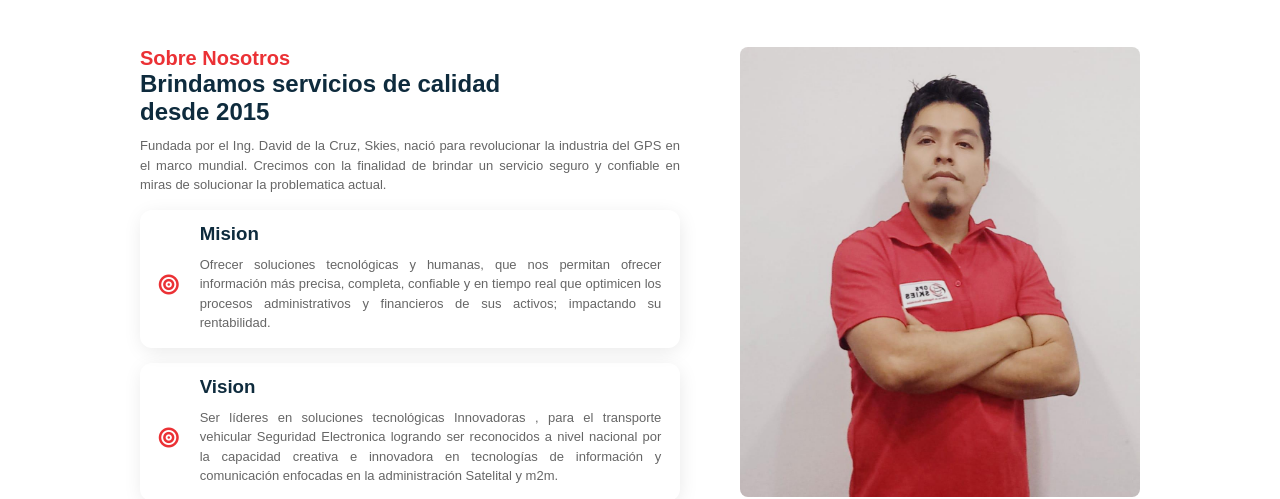
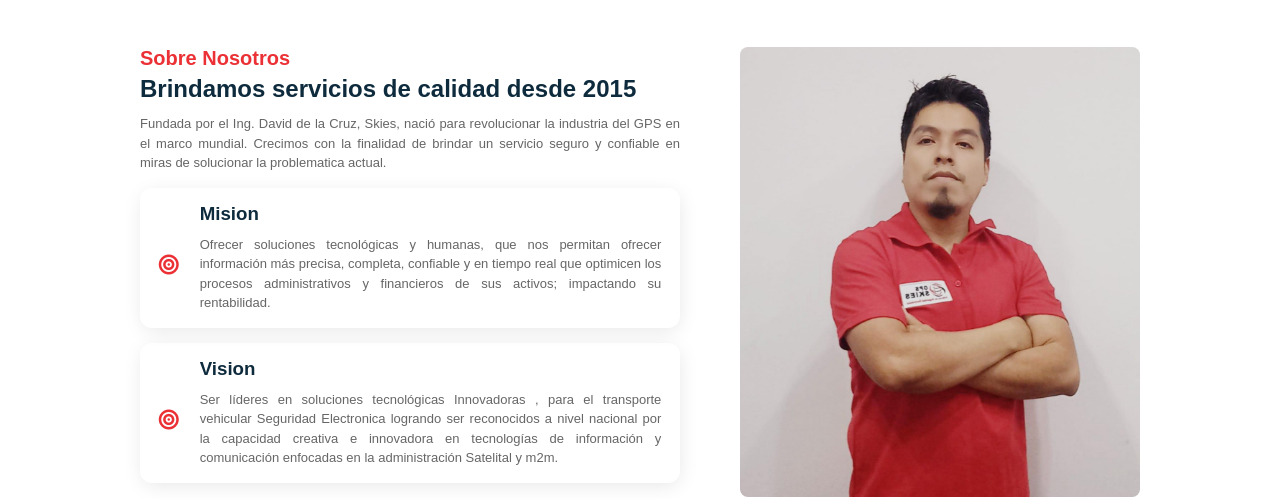
Before and after one commit to LuisOM1/web-front, a React (Create React App) app: page /about in a window 1280 px wide. Shown: the part 327-826 px from the top of the page. Built offline with nearby package versions, Linux system fonts and the light colour scheme.

Commit message:
mejoras section-nosotros

```diff
--- a/src/components/About.js
+++ b/src/components/About.js
@@ -43,9 +43,9 @@ function About (){
             	<div className='about_container'>
 					<div className='about_container_1'>
 						<div className='about_container_left'>
-							<span className="about_sub_title">Sobre Nosotros</span>
-							<h2>Brindamos servicios de calidad <br></br>
-								<span>desde 2015</span>
+							<h4 className="about_sub_title">Sobre Nosotros</h4>
+							<h2>Brindamos servicios de calidad
+								<span> desde 2015</span>
 							</h2>
 							<p>Fundada por el Ing. David de la Cruz, Skies, nació para revolucionar la
 								industria del GPS en el marco mundial. Crecimos con la finalidad de brindar
--- a/src/css/about.css
+++ b/src/css/about.css
@@ -25,14 +25,16 @@ body.active_video{ overflow-y: hidden; }
 
                 .about_sub_title {
                     font-size: 20px;
-                    font-weight: 700;
+                    font-weight: 600;
                     color: var(--color-rojo-logo);
+                    margin-bottom: 5px;
                 }
                 .about_container_left h2, .about_container_left h3 {
-                    margin-bottom: 10px;
-                    font-weight: 700;
+                    font-weight: 600;
                     color: #0e2b3d;
                 }
+                .about_container_left h2{ margin-bottom: 11px; }
+                .about_container_left h3{ margin-bottom: 10px; }
                 .about_container_left p {
                     font-size: 13px;
                     text-align: justify;
@@ -70,8 +72,7 @@ body.active_video{ overflow-y: hidden; }
                     .about_objective{
                         width: 95%;
                         height: auto;
-                        margin: 13px, 13px;
-                        margin-top: 13px;
+                        margin-top: 15px;
                         display: flex; align-items: center; justify-content: center;
                     }
 
@@ -80,7 +81,7 @@ body.active_video{ overflow-y: hidden; }
                             height: auto;
                             float: left;
                         }
-                            .icon_objective .fa-bullseye{ font-size: 20px; color: var(--color-rojo-logo); }
+                            .icon_objective .fa-bullseye{ font-size: 20px; color: var(--color-rojo-logo); text-rendering: auto;}
                             .icon_objective .fa-bullseye:hover{ color: #0e2b3d; }
 
                         .about_objective_text{
@@ -294,6 +295,7 @@ body.active_video{ overflow-y: hidden; }
 }
 
 @media screen and (max-width: 300px ){
+    .icon_objective{display: none; }
     .about_content2_container iframe{ height: auto;}
     .about_btnclose{top: 15px;}
 }
```
